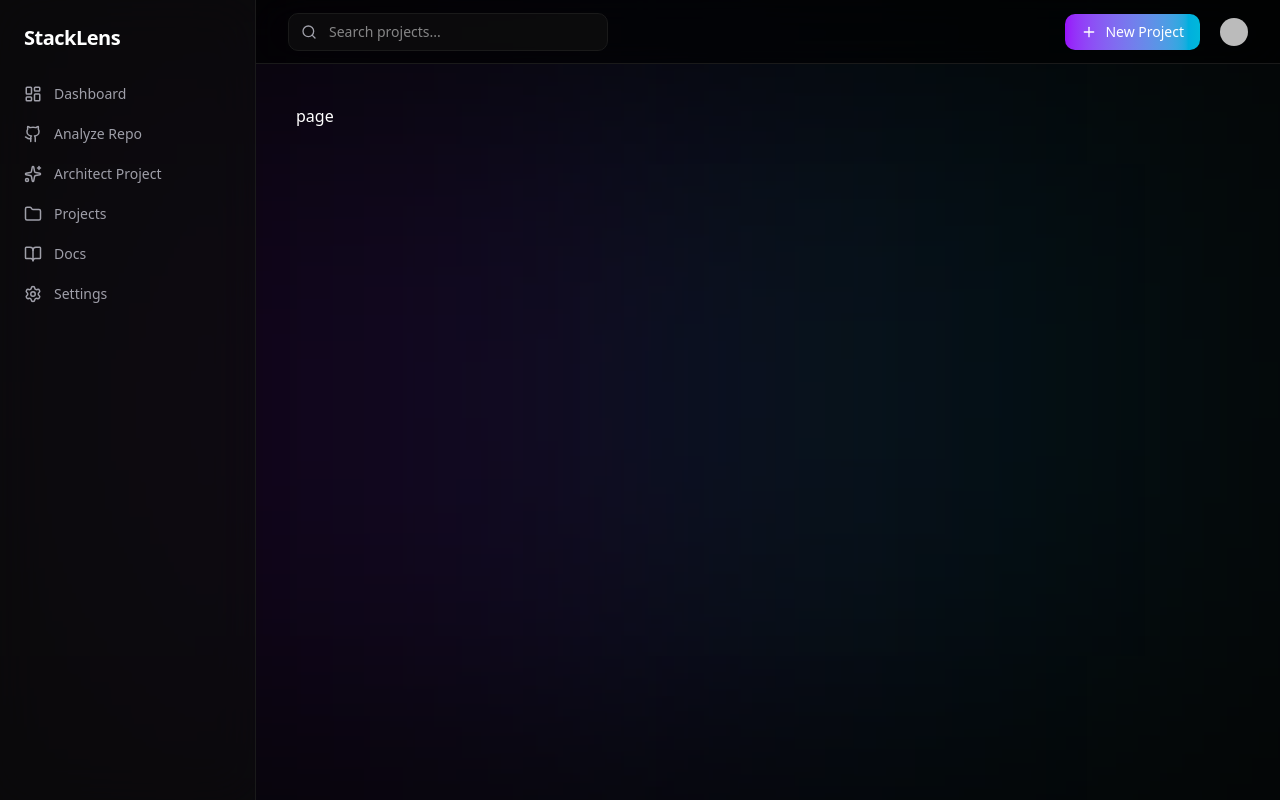
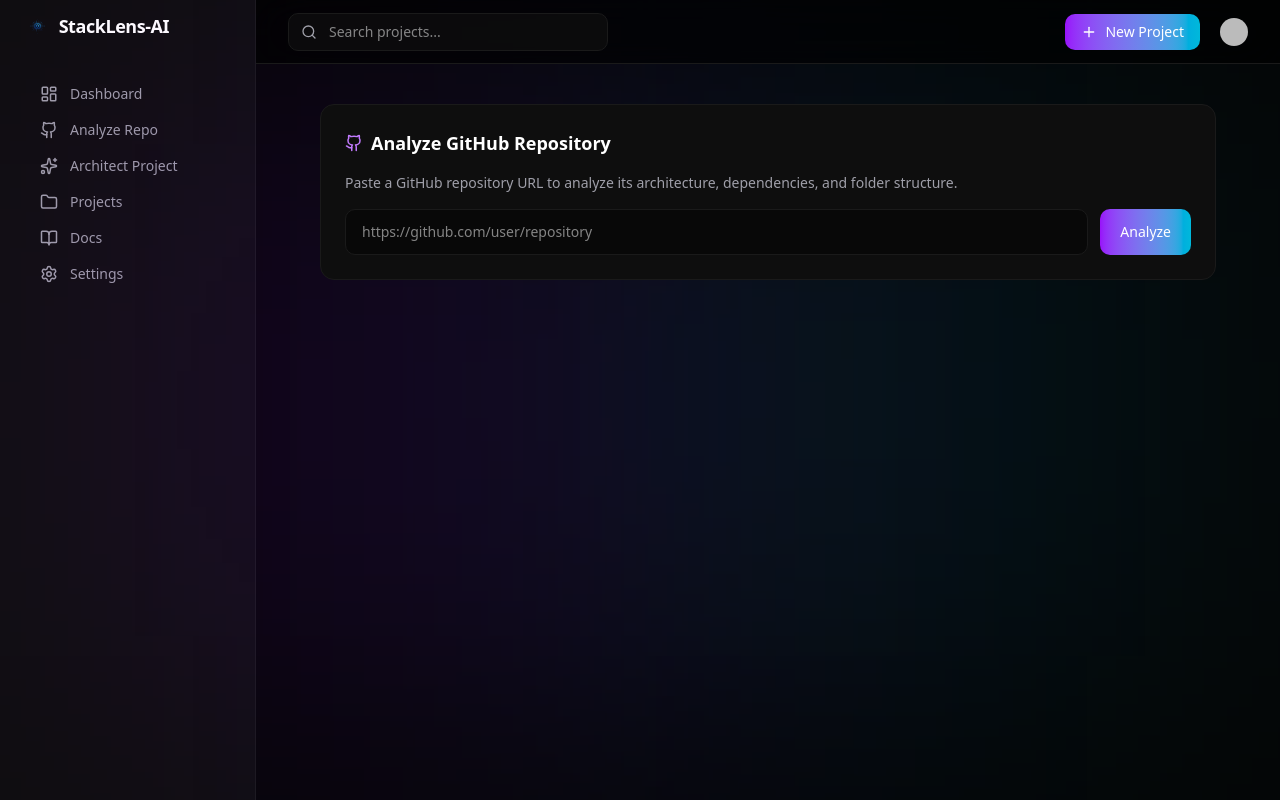
Before and after one commit to rohan24may/Stacklens-ai, a Next.js app: page /dashboard/analyze in a window 1280 px wide. Built offline with nearby package versions, Linux system fonts and the light colour scheme; no server answers; sample sign-in values are in the browser's storage; some icons are missing.

Commit message:
Analyze Repo page

```diff
--- a/app/(protected)/dashboard/(Tabs)/analyze/page.tsx
+++ b/app/(protected)/dashboard/(Tabs)/analyze/page.tsx
@@ -1,9 +1,14 @@
-import React from 'react'
+import RepoInput from "@/components/analyze/repo-input"
 
-const page = () => {
+
+export default function AnalyzePage() {
   return (
-    <div>page</div>
+    <div className="max-w-4xl mx-auto space-y-6">
+
+      <RepoInput />
+
+
+
+    </div>
   )
 }
-
-export default page
--- /dev/null
+++ b/components/analyze/repo-input.tsx
@@ -0,0 +1,36 @@
+"use client"
+
+import { Github } from "lucide-react"
+
+export default function RepoInput() {
+  return (
+    <div className="border border-[#1a1a1a] rounded-xl p-6 bg-[#0e0e0e]">
+
+      <div className="flex items-center gap-2 mb-4">
+        <Github size={18} className="text-purple-400" />
+        <h2 className="text-lg font-semibold">
+          Analyze GitHub Repository
+        </h2>
+      </div>
+
+      <p className="text-sm text-zinc-400 mb-4">
+        Paste a GitHub repository URL to analyze its architecture,
+        dependencies, and folder structure.
+      </p>
+
+      <div className="flex gap-3">
+
+        <input
+          placeholder="https://github.com/user/repository"
+          className="flex-1 bg-black/40 border border-[#1a1a1a] rounded-lg px-4 py-3 text-sm outline-none focus:border-purple-500"
+        />
+
+        <button className="px-5 py-3 rounded-lg bg-gradient-to-r from-purple-600 to-cyan-500 text-sm font-medium hover:opacity-90 transition">
+          Analyze
+        </button>
+
+      </div>
+
+    </div>
+  )
+}
--- a/components/dashboard/sidebar.tsx
+++ b/components/dashboard/sidebar.tsx
@@ -7,25 +7,44 @@
   Sparkles,
   Folder,
   BookOpen,
-  Settings
+  Settings,
 } from "lucide-react"
+import Image from "next/image";
+import Link from "next/link"
+
 
 const nav = [
-  { name: "Dashboard", icon: LayoutDashboard },
-  { name: "Analyze Repo", icon: Github },
-  { name: "Architect Project", icon: Sparkles },
-  { name: "Projects", icon: Folder },
-  { name: "Docs", icon: BookOpen },
-  { name: "Settings", icon: Settings },
+  { name: "Dashboard", icon: LayoutDashboard, href: "/dashboard" },
+  { name: "Analyze Repo", icon: Github, href: "/dashboard/analyze" },
+  { name: "Architect Project", icon: Sparkles, href: "/dashboard/architect" },
+  { name: "Projects", icon: Folder, href: "/dashboard/projects" },
+  { name: "Docs", icon: BookOpen, href: "/dashboard/docs" },
+  { name: "Settings", icon: Settings, href: "/dashboard/settings" },
 ]
-
 export default function Sidebar() {
   return (
-    <aside className="w-64 border-r border-[#1a1a1a] bg-[#0e0e0e]/60 backdrop-blur-xl">
+<aside className="w-64 border-r border-[#1a1a1a] bg-[#0e0e0e] px-4">
 
-      <div className="p-6 text-xl font-semibold tracking-tight">
-        StackLens
-      </div>
+  {/* Logo */}
+
+  <Link
+    href="/"
+    className="flex items-center gap-3 p-3 mb-6 hover:opacity-80 transition"
+  >
+
+    <Image
+      src="/logo-light.png"
+      alt="StackLens"
+      width={28}
+      height={28}
+      className="h-7 w-auto"
+    />
+
+    <span className="text-lg font-semibold tracking-tight">
+      StackLens-AI
+    </span>
+
+  </Link>
 
 <nav className="space-y-1 px-3">
 
@@ -33,16 +52,20 @@
     const Icon = item.icon
 
     return (
+      <Link key={i} href={item.href}>
+
         <motion.div
-              key={i}
           whileHover={{ x: 4 }}
           className="flex items-center gap-3 rounded-lg px-3 py-2 text-sm text-zinc-400 hover:text-white hover:bg-white/5 cursor-pointer transition"
         >
           <Icon size={18} />
           {item.name}
         </motion.div>
+
+      </Link>
     )
   })}
+
 </nav>
     </aside>
   )
```
Lines whose indentation alone changed are shown as unchanged.
